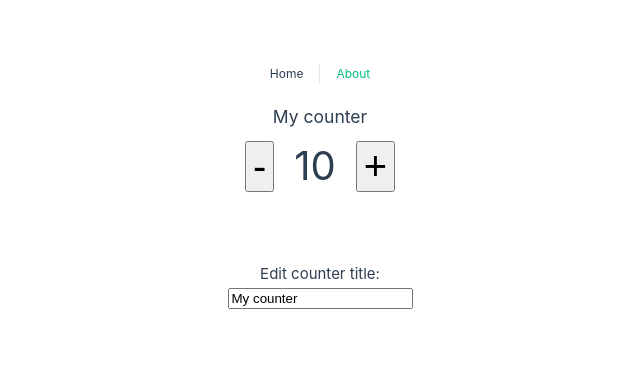
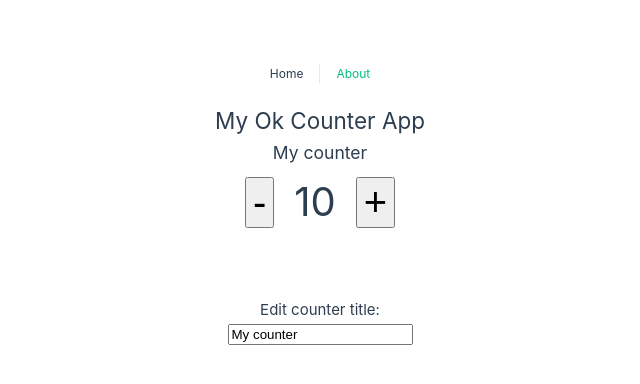
Before and after one commit to VeseMir2k/vue-composition-api-basics, a Vue app: page / in a window 1280 px wide. Shown: the top 384 px of the page, without its empty margins (320-960 px from the left). Built offline with nearby package versions, Linux system fonts and the light colour scheme.

Commit message:
✨ (HomeView.vue): add appTitle variable to display the application title in the HomeView component

```diff
--- a/src/views/HomeView.vue
+++ b/src/views/HomeView.vue
@@ -1,5 +1,7 @@
 <template>
   <div class="home">
+    <h2>{{ appTitle }}</h2>
+
     <h3>{{ counterData.title }}</h3>
 
     <div>
@@ -17,6 +19,8 @@
 
 <script setup>
 import { reactive } from "vue";
+
+const appTitle = "My Ok Counter App";
 
 //const counter = ref(0),
 // counterTitle = ref("My Counter");
```
